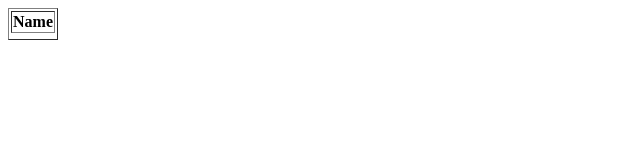
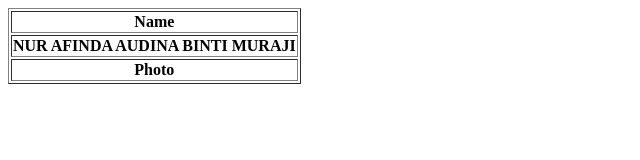
Before and after one commit to afindaaudina/Lab2_webdev, a plain HTML site: page index.html in a window 1280 px wide. Shown: the whole page, without its empty margins (0-640 px from the left). Drawn offline with Linux system fonts and the light colour scheme.

Commit message:
name.html

```diff
--- a/index.html
+++ b/index.html
@@ -1,20 +1,20 @@
 <html>
     <table border="1">
         <tr>
-            <th>
-                Name
-            </th>
+            <th>Name</th>
         </tr>
 
 
 
         <tr>
+            <th>NUR AFINDA AUDINA BINTI MURAJI</th>
 
         </tr>
 
 
 
         <tr>
+            <th>Photo</th>
 
         </tr>
 
```
